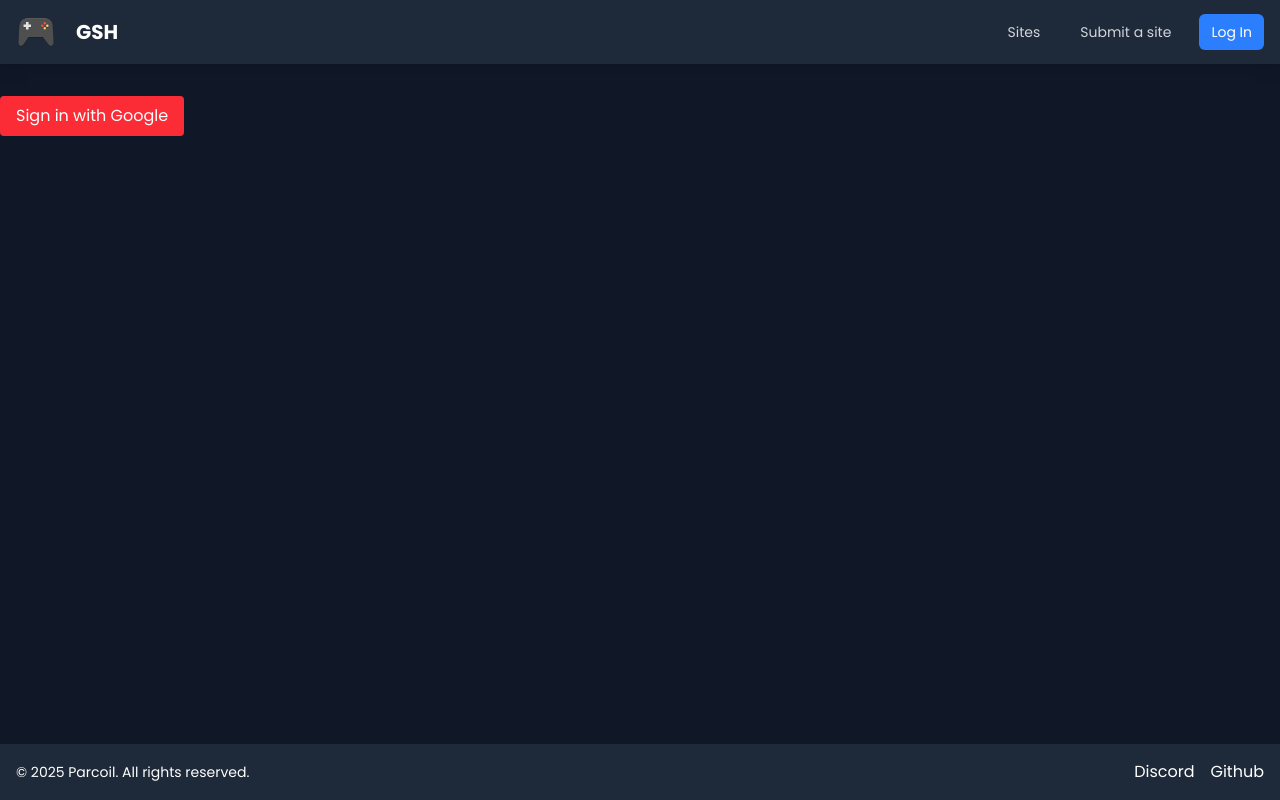
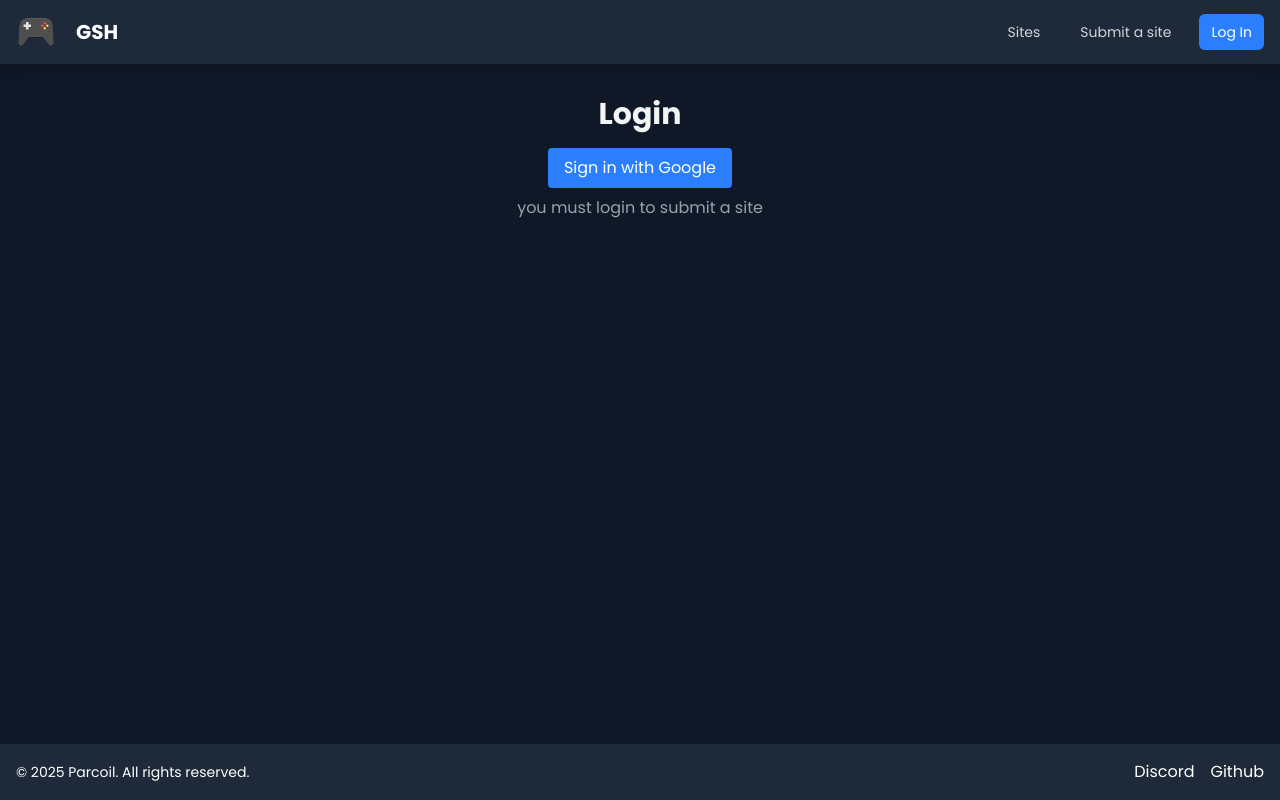
Before and after one commit to parcoil/gsh, a React (Vite) app: page /login in a window 1280 px wide. Built offline with nearby package versions, Linux system fonts and the light colour scheme; no server answers.

Commit message:
feat: update styles, fix sign-in on dev

```diff
--- a/src/components/navbar.tsx
+++ b/src/components/navbar.tsx
@@ -1,8 +1,9 @@
-'use client'
 import { useState, useEffect } from "react"
 import { supabase } from "../utils/supabase"
+import { getUrl } from "../utils/getUrl"
 
 const Navbar = () => {
+    const url = getUrl()
   const [user, setUser] = useState<any>(null)
 
   useEffect(() => {
@@ -17,7 +18,11 @@ const Navbar = () => {
   }, [])
 
   async function signInWithGoogle() {
-    await supabase.auth.signInWithOAuth({ provider: "google" })
+    await supabase.auth.signInWithOAuth({ provider: "google",      options: {
+        redirectTo: url,
+      } }
+
+    )
   }
 
   async function signOut() {
@@ -25,7 +30,7 @@ const Navbar = () => {
   }
 
   const userPfp =
-    user?.user_metadata?.avatar_url || "/default-avatar.png"
+    user?.user_metadata?.avatar_url || "https://parcoil.com/parcoil.png"
 
   return (
     <nav className="bg-gray-800 shadow-lg mb-8">
@@ -58,7 +63,6 @@ const Navbar = () => {
             >
               About
             </a> */}
-
             {user ? (
               <img
                 src={userPfp}
--- a/src/components/signin.tsx
+++ b/src/components/signin.tsx
@@ -1,17 +1,22 @@
-'use client'
 import { supabase } from '../utils/supabase'
+import { getUrl } from '../utils/getUrl'
 
 export default function GoogleLogin() {
+    const url = getUrl()
+    console.log(url)
   async function signInWithGoogle() {
     const { error } = await supabase.auth.signInWithOAuth({
       provider: 'google',
+      options: {
+        redirectTo: url,
+      }
     })
     if (error) alert(error.message)
   }
 
   return (
     <button
-      className="bg-red-500 hover:bg-red-600 text-white font-medium px-4 py-2 rounded"
+      className="bg-blue-500 hover:bg-blue-600 text-white font-medium px-4 py-2 rounded transition-all hover:scale-105 active:scale-95"
       onClick={signInWithGoogle}
     >
       Sign in with Google
--- a/src/pages/login.tsx
+++ b/src/pages/login.tsx
@@ -2,7 +2,11 @@ import GoogleLogin from '../components/signin'
 
 function login() {
   return (
-    <GoogleLogin/>
+    <div className=' flex items-center justify-center mt-5 flex flex-col'>
+        <h1 className='text-3xl font-bold mb-4'>Login</h1>
+        <GoogleLogin/>
+        <p className='text-gray-400 mt-2'>you must login to submit a site</p>
+    </div>
   )
 }
 
--- /dev/null
+++ b/src/utils/getUrl.ts
@@ -0,0 +1,6 @@
+export const getUrl = () => {
+  if (typeof window !== 'undefined') {
+    return window.location.origin;
+  }
+  return '';
+};
```
